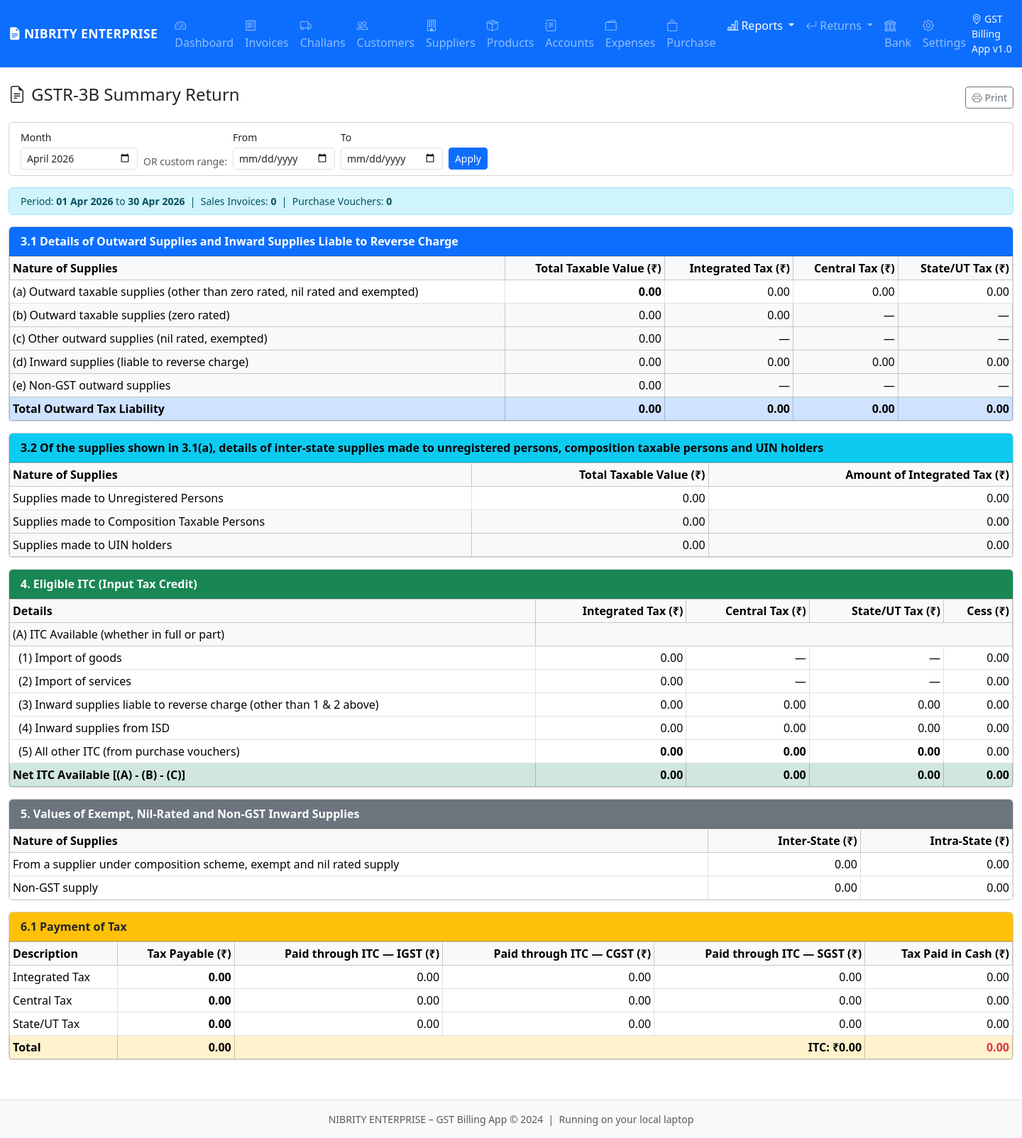
After one commit to tuhinsbcl2-ctrl/gst-invoice-laptop, a Flask app: page /reports/gstr3b in a window 1440 px wide. The commit adds this page. Shown: the whole page at 71% size. Run offline with Flask 3, Linux system fonts and the light colour scheme.

Commit message:
Fix all GST billing issues: GSTR-1 month selector, URP B2C, HSN/Doc summary, GSTR-3B, invoice numbering, purchase pre-fill
Agent-Logs-Url: https://github.com/tuhinsbcl2-ctrl/gst-invoice-laptop/sessions/6ce1288a-760b-4b30-9d5d-bf9b0752ec30

Co-authored-by: tuhinsbcl2-ctrl <270047052+tuhinsbcl2-ctrl@users.noreply.github.com>

```diff
--- a/app/routes/reports.py
+++ b/app/routes/reports.py
@@ -308,6 +308,14 @@ def _current_fy_dates():
     return fy_start, fy_end
 
 
+def _is_b2c(gstin):
+    """Return True if the GSTIN indicates an unregistered (B2C) buyer."""
+    if not gstin:
+        return True
+    g = gstin.strip().upper()
+    return g in ('', 'URP', 'UNREGISTERED', 'NA', 'N/A')
+
+
 # ---------------------------------------------------------------------------
 # GSTR-1 Report
 # ---------------------------------------------------------------------------
@@ -341,9 +349,10 @@ def gstr1():
         Invoice.date <= date_to
     ).order_by(Invoice.date).all()
 
-    # Classify B2B (has GSTIN) vs B2C
-    b2b_invoices = [i for i in invoices if i.buyer_gstin]
-    b2c_invoices = [i for i in invoices if not i.buyer_gstin]
+    # Classify B2B (has valid GSTIN) vs B2C
+    # "URP" / "UNREGISTERED" / "NA" in the GSTIN field means unregistered → B2C
+    b2b_invoices = [i for i in invoices if not _is_b2c(i.buyer_gstin)]
+    b2c_invoices = [i for i in invoices if _is_b2c(i.buyer_gstin)]
 
     def _sum(inv_list):
         return {
@@ -357,6 +366,40 @@ def gstr1():
     b2b_totals = _sum(b2b_invoices)
     b2c_totals = _sum(b2c_invoices)
     all_totals = _sum(invoices)
+
+    # HSN-wise summary from all invoice items
+    hsn_summary = {}
+    for inv in invoices:
+        for item in inv.items:
+            hsn = item.hsn_code or ''
+            rate = item.gst_rate or 0
+            key = (hsn, rate)
+            if key not in hsn_summary:
+                hsn_summary[key] = {
+                    'hsn_code': hsn, 'gst_rate': rate,
+                    'taxable_value': 0, 'cgst': 0, 'sgst': 0, 'igst': 0,
+                    'total_tax': 0, 'quantity': 0,
+                }
+            hsn_summary[key]['taxable_value'] += item.amount or 0
+            hsn_summary[key]['cgst'] += item.cgst_amount or 0
+            hsn_summary[key]['sgst'] += item.sgst_amount or 0
+            hsn_summary[key]['igst'] += item.igst_amount or 0
+            hsn_summary[key]['quantity'] += item.quantity or 0
+    for entry in hsn_summary.values():
+        entry['total_tax'] = entry['cgst'] + entry['sgst'] + entry['igst']
+    hsn_list = sorted(hsn_summary.values(), key=lambda x: x['hsn_code'])
+
+    # Document summary
+    doc_summary = []
+    if invoices:
+        doc_summary.append({
+            'description': 'Invoices for outward supply',
+            'from_no': invoices[0].invoice_no,
+            'to_no': invoices[-1].invoice_no,
+            'total': len(invoices),
+            'cancelled': 0,
+            'net_issued': len(invoices),
+        })
 
     # Export to CSV
     if request.args.get('export') == 'csv':
@@ -379,7 +422,7 @@ def gstr1():
                 f'{inv.sgst_total:.2f}',
                 f'{inv.igst_total:.2f}',
                 f'{inv.grand_total:.2f}',
-                'B2B' if inv.buyer_gstin else 'B2C',
+                'B2C' if _is_b2c(inv.buyer_gstin) else 'B2B',
             ])
         output = BytesIO(si.getvalue().encode('utf-8-sig'))
         return send_file(output, mimetype='text/csv', as_attachment=True,
@@ -393,7 +436,9 @@ def gstr1():
                            b2c_invoices=b2c_invoices,
                            b2b_totals=b2b_totals,
                            b2c_totals=b2c_totals,
-                           all_totals=all_totals)
+                           all_totals=all_totals,
+                           hsn_list=hsn_list,
+                           doc_summary=doc_summary)
 
 
 # ---------------------------------------------------------------------------
@@ -497,3 +542,91 @@ def _extract_gstr2b_records(data):
     except Exception:
         pass
     return records
+
+
+# ---------------------------------------------------------------------------
+# GSTR-3B Report
+# ---------------------------------------------------------------------------
+
+@reports_bp.route('/gstr3b')
+def gstr3b():
+    """GSTR-3B: Monthly summary return for GST filing."""
+    today = date.today()
+    month_str = request.args.get('month', today.strftime('%Y-%m'))
+    date_from_str = request.args.get('date_from', '')
+    date_to_str = request.args.get('date_to', '')
+
+    try:
+        if date_from_str and date_to_str:
+            date_from = datetime.strptime(date_from_str, '%Y-%m-%d').date()
+            date_to = datetime.strptime(date_to_str, '%Y-%m-%d').date()
+        else:
+            parts = month_str.split('-')
+            year, month = int(parts[0]), int(parts[1])
+            from calendar import monthrange
+            _, last_day = monthrange(year, month)
+            date_from = date(year, month, 1)
+            date_to = date(year, month, last_day)
+    except (ValueError, IndexError):
+        date_from = date(today.year, today.month, 1)
+        date_to = today
+
+    # Sales invoices for the period
+    sales = Invoice.query.filter(
+        Invoice.date >= date_from,
+        Invoice.date <= date_to
+    ).all()
+
+    # Purchase vouchers for the period
+    purchases = PurchaseVoucher.query.filter(
+        PurchaseVoucher.date >= date_from,
+        PurchaseVoucher.date <= date_to
+    ).all()
+
+    # ---- 3.1 Outward Supplies ----
+    # (a) Taxable outward supplies (other than nil/exempt)
+    outward_taxable_value = sum(i.subtotal for i in sales)
+    outward_igst = sum(i.igst_total for i in sales)
+    outward_cgst = sum(i.cgst_total for i in sales)
+    outward_sgst = sum(i.sgst_total for i in sales)
+    outward_total = sum(i.grand_total for i in sales)
+
+    # ---- 3.2 Inter-state supplies to unregistered persons ----
+    interstate_unreg_sales = [
+        i for i in sales
+        if i.is_igst and _is_b2c(i.buyer_gstin)
+    ]
+    interstate_unreg_value = sum(i.subtotal for i in interstate_unreg_sales)
+    interstate_unreg_igst = sum(i.igst_total for i in interstate_unreg_sales)
+
+    # ---- 4. Eligible ITC ----
+    itc_igst = sum(p.igst_total for p in purchases)
+    itc_cgst = sum(p.cgst_total for p in purchases)
+    itc_sgst = sum(p.sgst_total for p in purchases)
+    itc_total = itc_igst + itc_cgst + itc_sgst
+
+    # ---- 6.1 Tax payable ----
+    tax_payable_igst = max(0, outward_igst - itc_igst)
+    tax_payable_cgst = max(0, outward_cgst - itc_cgst)
+    tax_payable_sgst = max(0, outward_sgst - itc_sgst)
+    tax_payable_total = tax_payable_igst + tax_payable_cgst + tax_payable_sgst
+
+    return render_template('reports/gstr3b.html',
+                           date_from=date_from, date_to=date_to,
+                           month_str=month_str,
+                           sales=sales, purchases=purchases,
+                           outward_taxable_value=outward_taxable_value,
+                           outward_igst=outward_igst,
+                           outward_cgst=outward_cgst,
+                           outward_sgst=outward_sgst,
+                           outward_total=outward_total,
+                           interstate_unreg_value=interstate_unreg_value,
+                           interstate_unreg_igst=interstate_unreg_igst,
+                           itc_igst=itc_igst,
+                           itc_cgst=itc_cgst,
+                           itc_sgst=itc_sgst,
+                           itc_total=itc_total,
+                           tax_payable_igst=tax_payable_igst,
+                           tax_payable_cgst=tax_payable_cgst,
+                           tax_payable_sgst=tax_payable_sgst,
+                           tax_payable_total=tax_payable_total)
--- a/app/templates/base.html
+++ b/app/templates/base.html
@@ -68,6 +68,7 @@
                         <li><hr class="dropdown-divider"></li>
                         <li><a class="dropdown-item" href="{{ url_for('reports.gstr1') }}"><i class="bi bi-file-earmark-text me-1"></i>GSTR-1</a></li>
                         <li><a class="dropdown-item" href="{{ url_for('reports.gstr2b') }}"><i class="bi bi-arrow-left-right me-1"></i>GSTR-2B Reco</a></li>
+                        <li><a class="dropdown-item" href="{{ url_for('reports.gstr3b') }}"><i class="bi bi-file-earmark-ruled me-1"></i>GSTR-3B</a></li>
                         <li><hr class="dropdown-divider"></li>
                         <li><a class="dropdown-item" href="{{ url_for('reports.restore') }}"><i class="bi bi-cloud-upload me-1"></i>Backup / Restore</a></li>
                     </ul>
--- a/app/templates/reports/gstr2b.html
+++ b/app/templates/reports/gstr2b.html
@@ -108,7 +108,7 @@
                 <td>{{ rec.inum }}</td>
                 <td>{{ rec.get('dt','') }}</td>
                 <td class="text-end">{{ "{:,.2f}".format(rec.val|float) if rec.val else '—' }}</td>
-                <td><a href="{{ url_for('purchase.create_purchase') }}" class="btn btn-xs btn-outline-primary btn-sm">Add to Books</a></td>
+                <td><a href="{{ url_for('purchase.create_purchase', inv_no=rec.inum, supplier_gstin=rec.gstin, inv_date=rec.get('dt',''), supplier_name=rec.get('trdnm','')) }}" class="btn btn-xs btn-outline-primary btn-sm">Add to Books</a></td>
             </tr>
             {% endfor %}
         </tbody>
--- /dev/null
+++ b/app/templates/reports/gstr3b.html
@@ -0,0 +1,286 @@
+{% extends 'base.html' %}
+{% block title %}GSTR-3B Report{% endblock %}
+{% block content %}
+<div class="row mb-3 align-items-center">
+    <div class="col"><h4><i class="bi bi-file-earmark-text me-2"></i>GSTR-3B Summary Return</h4></div>
+    <div class="col-auto">
+        <button class="btn btn-outline-secondary btn-sm" onclick="window.print()">
+            <i class="bi bi-printer me-1"></i>Print
+        </button>
+    </div>
+</div>
+
+<!-- Filters -->
+<div class="card mb-3 no-print">
+    <div class="card-body py-2">
+        <form class="row g-2 align-items-end" method="GET" id="gstr3bFilterForm">
+            <div class="col-auto">
+                <label class="form-label small mb-1">Month</label>
+                <input type="month" name="month" id="monthInput" class="form-control form-control-sm"
+                       value="{{ month_str }}">
+            </div>
+            <div class="col-auto"><small class="text-muted">OR custom range:</small></div>
+            <div class="col-auto">
+                <label class="form-label small mb-1">From</label>
+                <input type="date" name="date_from" id="dateFromInput" class="form-control form-control-sm" value="">
+            </div>
+            <div class="col-auto">
+                <label class="form-label small mb-1">To</label>
+                <input type="date" name="date_to" id="dateToInput" class="form-control form-control-sm" value="">
+            </div>
+            <div class="col-auto"><button type="submit" class="btn btn-primary btn-sm">Apply</button></div>
+        </form>
+    </div>
+</div>
+
+<div class="alert alert-info small py-2">
+    Period: <strong>{{ date_from.strftime('%d %b %Y') }}</strong> to <strong>{{ date_to.strftime('%d %b %Y') }}</strong>
+    &nbsp;|&nbsp; Sales Invoices: <strong>{{ sales|length }}</strong>
+    &nbsp;|&nbsp; Purchase Vouchers: <strong>{{ purchases|length }}</strong>
+</div>
+
+<!-- 3.1 Outward Supplies -->
+<div class="card mb-3">
+    <div class="card-header bg-primary text-white fw-bold py-2">
+        3.1 Details of Outward Supplies and Inward Supplies Liable to Reverse Charge
+    </div>
+    <div class="card-body p-0">
+        <table class="table table-sm table-bordered mb-0">
+            <thead class="table-light">
+                <tr>
+                    <th>Nature of Supplies</th>
+                    <th class="text-end">Total Taxable Value (₹)</th>
+                    <th class="text-end">Integrated Tax (₹)</th>
+                    <th class="text-end">Central Tax (₹)</th>
+                    <th class="text-end">State/UT Tax (₹)</th>
+                </tr>
+            </thead>
+            <tbody>
+                <tr>
+                    <td>(a) Outward taxable supplies (other than zero rated, nil rated and exempted)</td>
+                    <td class="text-end fw-bold">{{ "{:,.2f}".format(outward_taxable_value) }}</td>
+                    <td class="text-end">{{ "{:,.2f}".format(outward_igst) }}</td>
+                    <td class="text-end">{{ "{:,.2f}".format(outward_cgst) }}</td>
+                    <td class="text-end">{{ "{:,.2f}".format(outward_sgst) }}</td>
+                </tr>
+                <tr class="table-light">
+                    <td>(b) Outward taxable supplies (zero rated)</td>
+                    <td class="text-end">0.00</td><td class="text-end">0.00</td>
+                    <td class="text-end">—</td><td class="text-end">—</td>
+                </tr>
+                <tr class="table-light">
+                    <td>(c) Other outward supplies (nil rated, exempted)</td>
+                    <td class="text-end">0.00</td><td class="text-end">—</td>
+                    <td class="text-end">—</td><td class="text-end">—</td>
+                </tr>
+                <tr class="table-light">
+                    <td>(d) Inward supplies (liable to reverse charge)</td>
+                    <td class="text-end">0.00</td><td class="text-end">0.00</td>
+                    <td class="text-end">0.00</td><td class="text-end">0.00</td>
+                </tr>
+                <tr class="table-light">
+                    <td>(e) Non-GST outward supplies</td>
+                    <td class="text-end">0.00</td><td class="text-end">—</td>
+                    <td class="text-end">—</td><td class="text-end">—</td>
+                </tr>
+                <tr class="table-primary fw-bold">
+                    <td>Total Outward Tax Liability</td>
+                    <td class="text-end">{{ "{:,.2f}".format(outward_taxable_value) }}</td>
+                    <td class="text-end">{{ "{:,.2f}".format(outward_igst) }}</td>
+                    <td class="text-end">{{ "{:,.2f}".format(outward_cgst) }}</td>
+                    <td class="text-end">{{ "{:,.2f}".format(outward_sgst) }}</td>
+                </tr>
+            </tbody>
+        </table>
+    </div>
+</div>
+
+<!-- 3.2 Inter-state Supplies -->
+<div class="card mb-3">
+    <div class="card-header bg-info text-white fw-bold py-2">
+        3.2 Of the supplies shown in 3.1(a), details of inter-state supplies made to unregistered persons,
+        composition taxable persons and UIN holders
+    </div>
+    <div class="card-body p-0">
+        <table class="table table-sm table-bordered mb-0">
+            <thead class="table-light">
+                <tr>
+                    <th>Nature of Supplies</th>
+                    <th class="text-end">Total Taxable Value (₹)</th>
+                    <th class="text-end">Amount of Integrated Tax (₹)</th>
+                </tr>
+            </thead>
+            <tbody>
+                <tr>
+                    <td>Supplies made to Unregistered Persons</td>
+                    <td class="text-end">{{ "{:,.2f}".format(interstate_unreg_value) }}</td>
+                    <td class="text-end">{{ "{:,.2f}".format(interstate_unreg_igst) }}</td>
+                </tr>
+                <tr class="table-light">
+                    <td>Supplies made to Composition Taxable Persons</td>
+                    <td class="text-end">0.00</td><td class="text-end">0.00</td>
+                </tr>
+                <tr class="table-light">
+                    <td>Supplies made to UIN holders</td>
+                    <td class="text-end">0.00</td><td class="text-end">0.00</td>
+                </tr>
+            </tbody>
+        </table>
+    </div>
+</div>
+
+<!-- 4. Eligible ITC -->
+<div class="card mb-3">
+    <div class="card-header bg-success text-white fw-bold py-2">
+        4. Eligible ITC (Input Tax Credit)
+    </div>
+    <div class="card-body p-0">
+        <table class="table table-sm table-bordered mb-0">
+            <thead class="table-light">
+                <tr>
+                    <th>Details</th>
+                    <th class="text-end">Integrated Tax (₹)</th>
+                    <th class="text-end">Central Tax (₹)</th>
+                    <th class="text-end">State/UT Tax (₹)</th>
+                    <th class="text-end">Cess (₹)</th>
+                </tr>
+            </thead>
+            <tbody>
+                <tr class="table-light">
+                    <td>(A) ITC Available (whether in full or part)</td>
+                    <td colspan="4"></td>
+                </tr>
+                <tr>
+                    <td>&nbsp;&nbsp;(1) Import of goods</td>
+                    <td class="text-end">0.00</td><td class="text-end">—</td>
+                    <td class="text-end">—</td><td class="text-end">0.00</td>
+                </tr>
+                <tr>
+                    <td>&nbsp;&nbsp;(2) Import of services</td>
+                    <td class="text-end">0.00</td><td class="text-end">—</td>
+                    <td class="text-end">—</td><td class="text-end">0.00</td>
+                </tr>
+                <tr>
+                    <td>&nbsp;&nbsp;(3) Inward supplies liable to reverse charge (other than 1 &amp; 2 above)</td>
+                    <td class="text-end">0.00</td><td class="text-end">0.00</td>
+                    <td class="text-end">0.00</td><td class="text-end">0.00</td>
+                </tr>
+                <tr>
+                    <td>&nbsp;&nbsp;(4) Inward supplies from ISD</td>
+                    <td class="text-end">0.00</td><td class="text-end">0.00</td>
+                    <td class="text-end">0.00</td><td class="text-end">0.00</td>
+                </tr>
+                <tr>
+                    <td>&nbsp;&nbsp;(5) All other ITC (from purchase vouchers)</td>
+                    <td class="text-end fw-bold">{{ "{:,.2f}".format(itc_igst) }}</td>
+                    <td class="text-end fw-bold">{{ "{:,.2f}".format(itc_cgst) }}</td>
+                    <td class="text-end fw-bold">{{ "{:,.2f}".format(itc_sgst) }}</td>
+                    <td class="text-end">0.00</td>
+                </tr>
+                <tr class="table-success fw-bold">
+                    <td>Net ITC Available [(A) - (B) - (C)]</td>
+                    <td class="text-end">{{ "{:,.2f}".format(itc_igst) }}</td>
+                    <td class="text-end">{{ "{:,.2f}".format(itc_cgst) }}</td>
+                    <td class="text-end">{{ "{:,.2f}".format(itc_sgst) }}</td>
+                    <td class="text-end">0.00</td>
+                </tr>
+            </tbody>
+        </table>
+    </div>
+</div>
+
+<!-- 5. Values of Exempt, Nil and Non-GST Inward Supplies -->
+<div class="card mb-3">
+    <div class="card-header bg-secondary text-white fw-bold py-2">
+        5. Values of Exempt, Nil-Rated and Non-GST Inward Supplies
+    </div>
+    <div class="card-body p-0">
+        <table class="table table-sm table-bordered mb-0">
+            <thead class="table-light">
+                <tr><th>Nature of Supplies</th><th class="text-end">Inter-State (₹)</th><th class="text-end">Intra-State (₹)</th></tr>
+            </thead>
+            <tbody>
+                <tr><td>From a supplier under composition scheme, exempt and nil rated supply</td>
+                    <td class="text-end">0.00</td><td class="text-end">0.00</td></tr>
+                <tr><td>Non-GST supply</td>
+                    <td class="text-end">0.00</td><td class="text-end">0.00</td></tr>
+            </tbody>
+        </table>
+    </div>
+</div>
+
+<!-- 6.1 Payment of Tax -->
+<div class="card mb-3">
+    <div class="card-header bg-warning text-dark fw-bold py-2">
+        6.1 Payment of Tax
+    </div>
+    <div class="card-body p-0">
+        <table class="table table-sm table-bordered mb-0">
+            <thead class="table-light">
+                <tr>
+                    <th>Description</th>
+                    <th class="text-end">Tax Payable (₹)</th>
+                    <th class="text-end">Paid through ITC — IGST (₹)</th>
+                    <th class="text-end">Paid through ITC — CGST (₹)</th>
+                    <th class="text-end">Paid through ITC — SGST (₹)</th>
+                    <th class="text-end">Tax Paid in Cash (₹)</th>
+                </tr>
+            </thead>
+            <tbody>
+                <tr>
+                    <td>Integrated Tax</td>
+                    <td class="text-end fw-bold">{{ "{:,.2f}".format(outward_igst) }}</td>
+                    <td class="text-end">{{ "{:,.2f}".format([outward_igst, itc_igst]|min) }}</td>
+                    <td class="text-end">0.00</td>
+                    <td class="text-end">0.00</td>
+                    <td class="text-end">{{ "{:,.2f}".format(tax_payable_igst) }}</td>
+                </tr>
+                <tr>
+                    <td>Central Tax</td>
+                    <td class="text-end fw-bold">{{ "{:,.2f}".format(outward_cgst) }}</td>
+                    <td class="text-end">0.00</td>
+                    <td class="text-end">{{ "{:,.2f}".format([outward_cgst, itc_cgst]|min) }}</td>
+                    <td class="text-end">0.00</td>
+                    <td class="text-end">{{ "{:,.2f}".format(tax_payable_cgst) }}</td>
+                </tr>
+                <tr>
+                    <td>State/UT Tax</td>
+                    <td class="text-end fw-bold">{{ "{:,.2f}".format(outward_sgst) }}</td>
+                    <td class="text-end">0.00</td>
+                    <td class="text-end">0.00</td>
+                    <td class="text-end">{{ "{:,.2f}".format([outward_sgst, itc_sgst]|min) }}</td>
+                    <td class="text-end">{{ "{:,.2f}".format(tax_payable_sgst) }}</td>
+                </tr>
+                <tr class="table-warning fw-bold">
+                    <td>Total</td>
+                    <td class="text-end">{{ "{:,.2f}".format(outward_igst + outward_cgst + outward_sgst) }}</td>
+                    <td colspan="3" class="text-end">ITC: ₹{{ "{:,.2f}".format(itc_total) }}</td>
+                    <td class="text-end text-danger">{{ "{:,.2f}".format(tax_payable_total) }}</td>
+                </tr>
+            </tbody>
+        </table>
+    </div>
+</div>
+
+<style>
+@media print { .no-print { display:none!important; } .navbar, footer, .alert-info { display:none!important; } }
+</style>
+
+<script>
+(function() {
+    var monthInput = document.getElementById('monthInput');
+    var dateFromInput = document.getElementById('dateFromInput');
+    var dateToInput = document.getElementById('dateToInput');
+    monthInput.addEventListener('change', function() {
+        dateFromInput.value = '';
+        dateToInput.value = '';
+    });
+    dateFromInput.addEventListener('change', function() {
+        if (this.value) monthInput.value = '';
+    });
+    dateToInput.addEventListener('change', function() {
+        if (this.value) monthInput.value = '';
+    });
+})();
+</script>
+{% endblock %}
```
Also changed, not shown: app/routes/invoice.py (+8 -1 lines), app/routes/purchase.py (+10 -2 lines), app/templates/invoice/create.html (+19 -2 lines), app/templates/purchase/form.html (+4 -4 lines), app/templates/reports/gstr1.html (+94 -7 lines), tests/test_smoke.py (+1 -0 lines).
